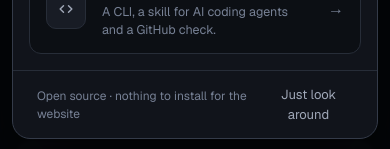
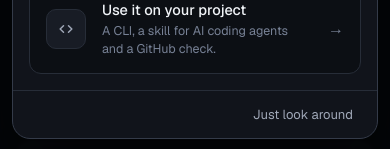
Before and after one commit to Mohammad-Umar7/experiment-doctor, a Next.js app in the folder apps/web/: page / in a window 390 px wide. Shown: the part 693-842 px from the top of the page. Built offline with nearby package versions, Linux system fonts and the light colour scheme; no server answers.

Commit message:
style(welcome): simpler footer on phones, no mount effect

```diff
--- a/apps/web/src/components/onboarding/welcome.tsx
+++ b/apps/web/src/components/onboarding/welcome.tsx
@@ -2,7 +2,7 @@
 
 import Link from "next/link";
 import { usePathname } from "next/navigation";
-import { useCallback, useEffect, useState, type ReactNode } from "react";
+import { useCallback, useEffect, useState, useSyncExternalStore, type ReactNode } from "react";
 import { createPortal } from "react-dom";
 import { AnimatePresence, motion, useReducedMotion } from "motion/react";
 import { LogoMark } from "@/components/site/logo";
@@ -11,6 +11,8 @@ import { ease } from "@/lib/motion";
 import { OPEN_GUIDE_EVENT, WELCOME_KEY, markSeen, seen } from "@/lib/onboarding";
 
 type Path = { href: string; title: string; body: string; meta: string; icon: ReactNode; primary?: boolean };
+
+const noop = () => () => {};
 
 const icon = (d: string) => (
   <svg viewBox="0 0 24 24" className="h-5 w-5" fill="none" stroke="currentColor" strokeWidth="1.7" strokeLinecap="round" strokeLinejoin="round" aria-hidden>
@@ -57,11 +59,9 @@ const PATHS: Path[] = [
 export function Welcome() {
   const pathname = usePathname();
   const [open, setOpen] = useState(false);
-  const [mounted, setMounted] = useState(false);
+  const mounted = useSyncExternalStore(noop, () => true, () => false);
   const reduce = useReducedMotion();
   const onPlay = pathname.startsWith("/play");
-
-  useEffect(() => setMounted(true), []);
 
   useEffect(() => {
     if (onPlay || pathname.startsWith("/s/") || seen(WELCOME_KEY)) return;
@@ -193,8 +193,8 @@ export function Welcome() {
               ))}
             </ul>
 
-            <div className="relative flex items-center justify-between border-t border-border px-6 py-3.5 sm:px-7">
-              <p className="text-[12px] text-fg-muted">Open source · nothing to install for the website</p>
+            <div className="relative flex items-center justify-end border-t border-border px-6 py-3.5 sm:justify-between sm:px-7">
+              <p className="text-[12px] text-fg-muted max-sm:hidden">Open source · nothing to install for the website</p>
               <button type="button" onClick={close} className="text-[13px] text-fg-secondary transition-colors hover:text-fg">
                 Just look around
               </button>
```
